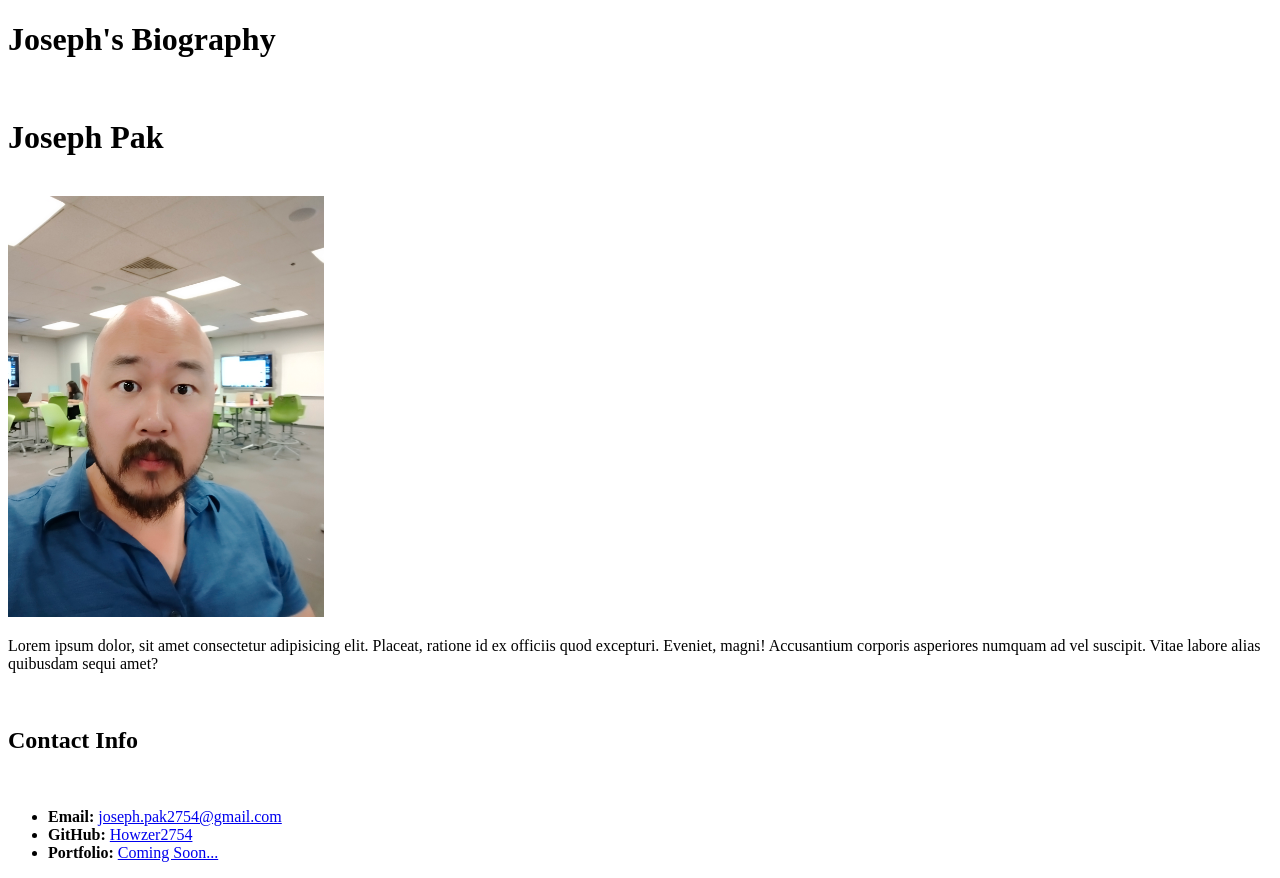
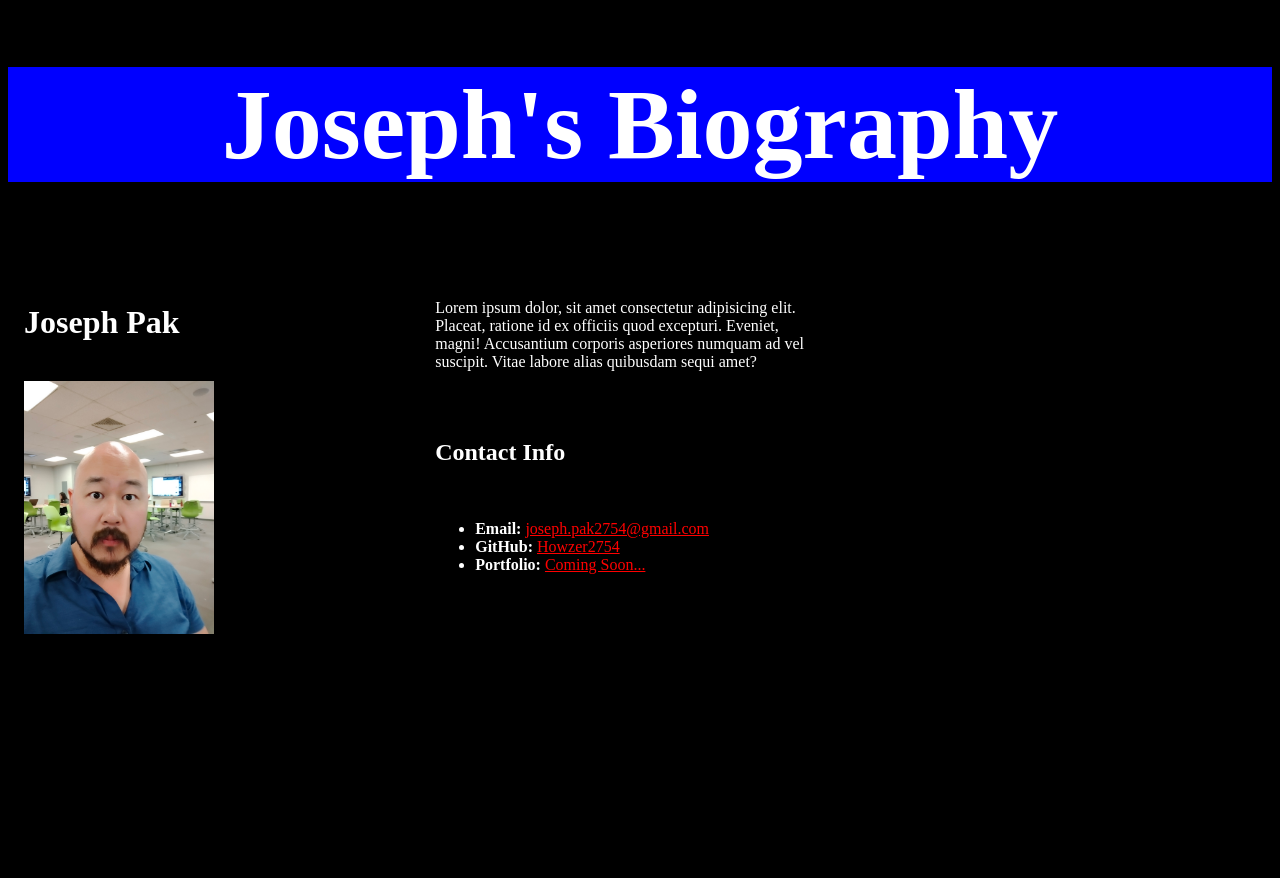
Before and after one commit to Howzer2754/Student-Bio, a plain HTML site: page index.html in a window 1280 px wide. After the commit the page ends 800 px from the top, so only its background shows below. Drawn offline with Linux system fonts and the light colour scheme.

Commit message:
3rd update

```diff
--- a/index.html
+++ b/index.html
@@ -4,23 +4,34 @@
     <meta charset="UTF-8">
     <meta name="viewport" content="width=device-width, initial-scale=1.0">
     <meta http-equiv="X-UA-Compatible" content="ie=edge">
+    <link rel="stylesheet" type="text/css" href="style.css">
     <title>Joe's BIO</title>
 </head>
 <body>
-    <h1>Joseph's Biography</h1>
+    <h1 class="mainh1">Joseph's Biography</h1>
         <br>
-    <h1>Joseph Pak</h1>
+        <div class="row">
+            <div class="column column1">
+        <h1 class="mainName">Joseph Pak</h1>
          <br>
-    <img src="joe.jpg" width="25%">
-    <br>
+
+
+            <img src="Student-Bio/joe.jpg" width="50%">
+        </div>
+
+        <div class="column column2">
             <p>Lorem ipsum dolor, sit amet consectetur adipisicing elit. Placeat, ratione id ex officiis quod excepturi. Eveniet, magni! Accusantium corporis asperiores numquam ad vel suscipit. Vitae labore alias quibusdam sequi amet?</p>
-    <br>
+        </div>
+        <div class="column column3">
             <h2>Contact Info</h2>
         <br>
             <ul>
-        <li><strong>Email:</strong> <a href="joseph.pak2754@gmail.com">joseph.pak2754@gmail.com</a></li>
-        <li><strong>GitHub:</strong> <a href="https://github.com/Howzer2754/Student-Bio">Howzer2754</a></li>
-        <li><strong>Portfolio:</strong> <a href="https://github.com/Howzer2754/Student-Bio">Coming Soon...</a></li>
+                <li><strong>Email:</strong> <a href="joseph.pak2754@gmail.com" target="_blank">joseph.pak2754@gmail.com</a></li>
+                <li><strong>GitHub:</strong> <a href="https://github.com/Howzer2754/Student-Bio" target="_blank">Howzer2754</a></li>
+                <li><strong>Portfolio:</strong> <a href="https://github.com/Howzer2754/Student-Bio" target="_blank">Coming Soon...</a></li>
+
             </ul>
+        </div>
+    </div>
 </body>
 </html>
--- /dev/null
+++ b/style.css
@@ -0,0 +1,40 @@
+
+.mainh1 {
+    background-color: blue;
+    color: white;
+    text-align: center;
+    font-size: 100px;
+}
+
+img {
+    width: 50%;
+    height: 50%;
+}
+
+body {
+    background-color: black;
+    color: white;
+}
+.column {
+    float: left;
+    margin: 1em;
+    display:  inline;
+    width: 30%;
+}
+
+.coloumn1 {
+    text-align: center;
+    margin: 0;
+}
+
+.column2 {
+    text-align: left;
+    margin-right: 50px;
+}
+
+.column3 {
+    text-align: left;
+}
+a {
+    color: red;
+}
```
Lines whose indentation alone changed are shown as unchanged.
